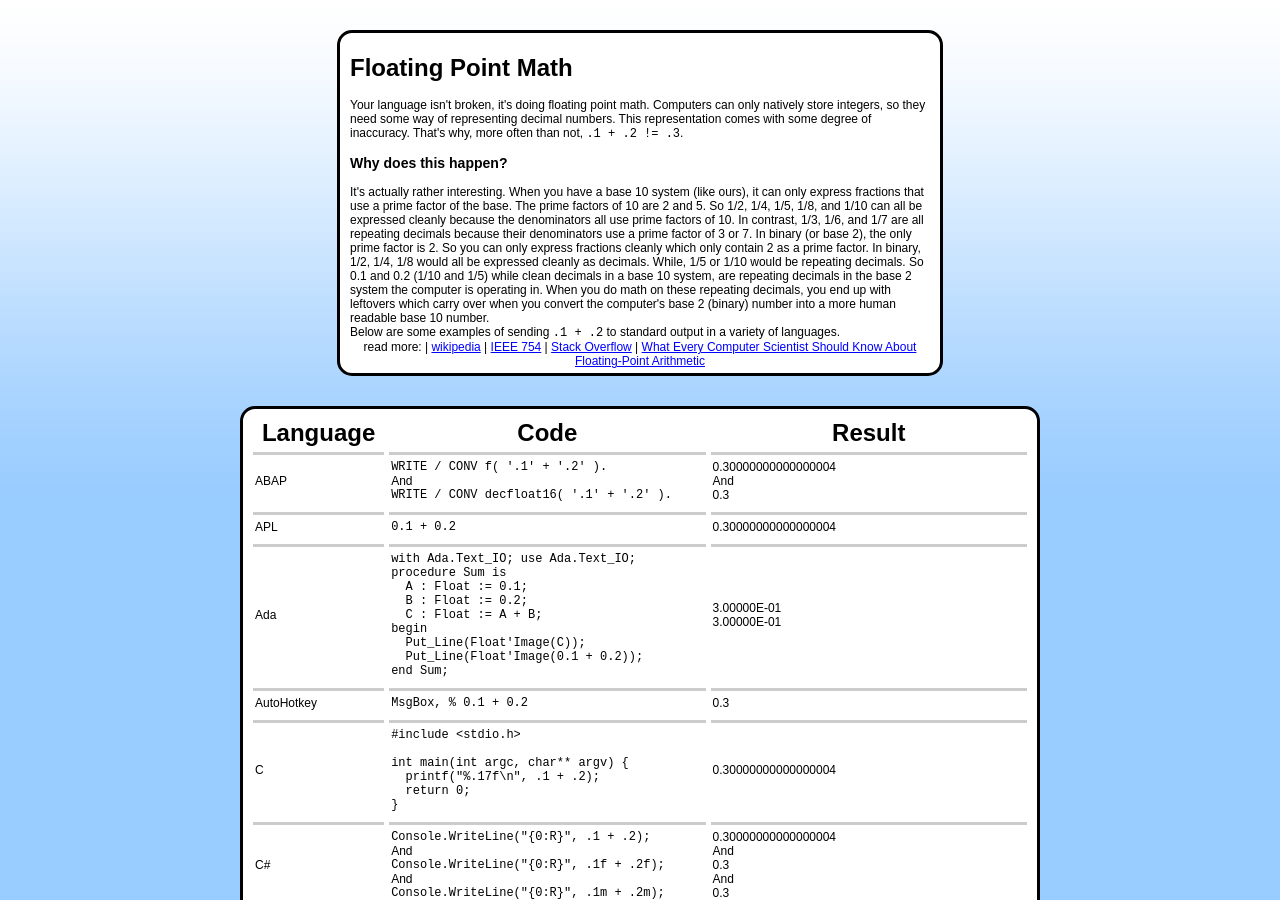
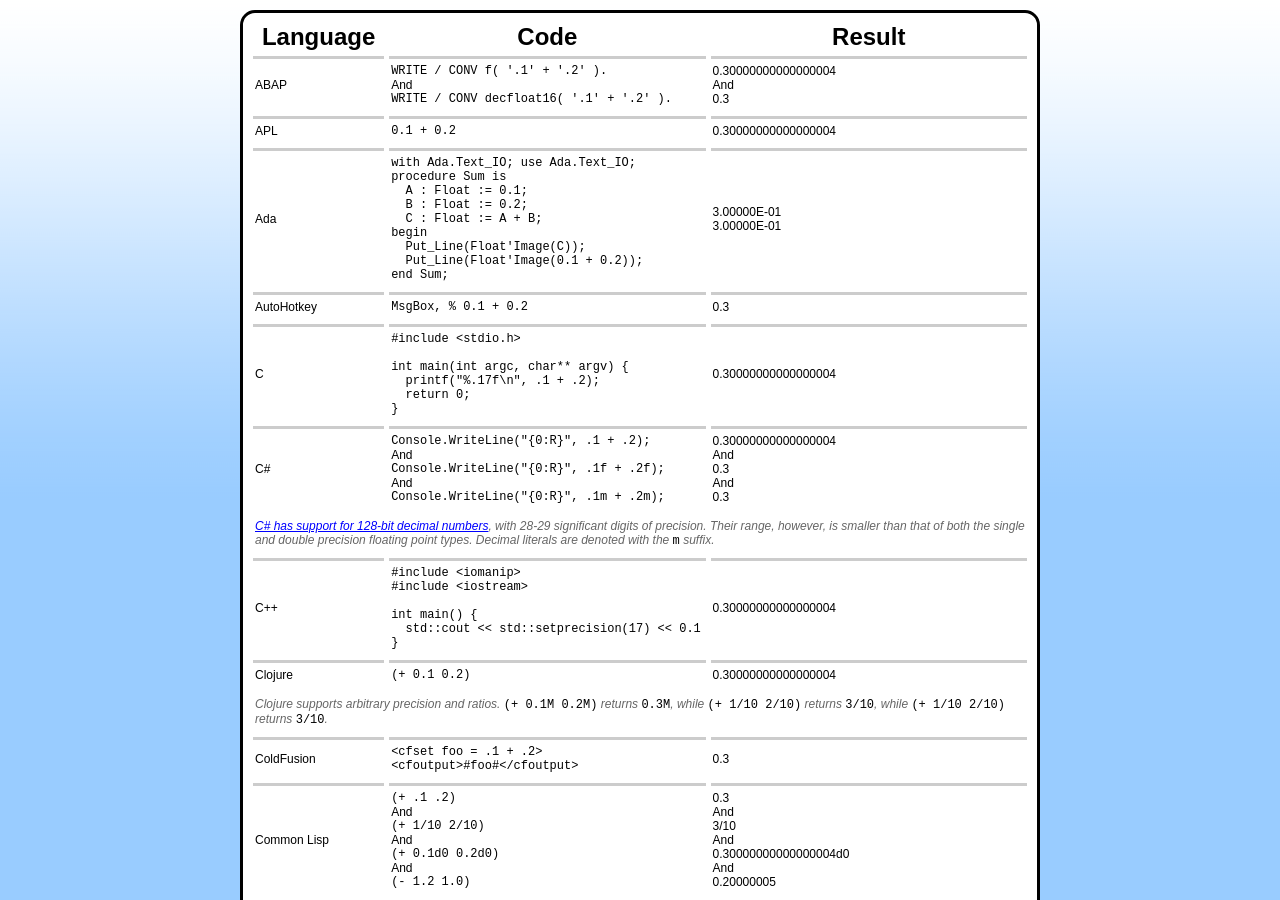
Before and after one commit to erikwiffin/0.30000000000000004, a Jekyll site: the page built from index.md, in a window 1280 px wide and 900 px high. Built offline with Jekyll 4.4.1, drawn with Linux system fonts in a browser that asks for light colours; our own code applies the rules of GitHub Pages for plain Markdown files.

Commit message:
chore(index.md): Move intro copy to index page
- Move introductory copy from the page template to the index page.
- Use Markdown for copy.
- Tweak copy in a couple of places.

```diff
--- a/_layouts/home.html
+++ b/_layouts/home.html
@@ -1,47 +1,6 @@
 ---
 layout: default
 ---
-<div>
-    <h1>Floating Point Math</h1>
-    <p>
-        Your language isn't broken, it's doing floating point math.
-        Computers can only natively store integers,
-        so they need some way of representing decimal numbers.
-        This representation comes with some degree of inaccuracy.
-        That's why, more often than not, <code>.1 + .2 != .3</code>.
-    </p>
-
-    <h3>Why does this happen?</h3>
-    <p>
-        It's actually rather interesting. When you have a base 10 system (like ours),
-        it can only express fractions that use a prime factor of the base.
-        The prime factors of 10 are 2 and 5. So 1/2, 1/4, 1/5, 1/8, and 1/10
-        can all be expressed cleanly because the denominators all use prime factors of 10.
-        In contrast, 1/3, 1/6, and 1/7 are all repeating decimals because their denominators use a prime factor of 3 or 7.
-        In binary (or base 2), the only prime factor is 2. So you can only express fractions cleanly which only contain 2 as a prime factor.
-        In binary, 1/2, 1/4, 1/8 would all be expressed cleanly as decimals.
-        While, 1/5 or 1/10 would be repeating decimals.
-        So 0.1 and 0.2 (1/10 and 1/5) while clean decimals in a base 10 system, are repeating decimals in the base 2 system the computer is operating in.
-        When you do math on these repeating decimals, you end up with leftovers which carry
-        over when you convert the computer's base 2 (binary) number into a more human readable base 10 number.
-    </p>
-
-    <p>
-        Below are some examples of sending <code>.1 + .2</code>
-        to standard output in a variety of languages.
-    </p>
-    <p align="center">
-        read more:
-        |
-        <a href="http://en.wikipedia.org/wiki/Floating_point">wikipedia</a>
-        |
-        <a href="https://standards.ieee.org/standard/754-2008.html">IEEE 754</a>
-        |
-        <a href="http://stackoverflow.com/questions/588004/is-javascripts-math-broken/588014">Stack Overflow</a>
-        |
-        <a href="http://docs.oracle.com/cd/E19957-01/806-3568/ncg_goldberg.html">What Every Computer Scientist Should Know About Floating-Point Arithmetic</a>
-    </p>
-</div>
 
 <table cellpadding="0" cellspacing="5">
     <tr>
--- a/index.md
+++ b/index.md
@@ -1,6 +1,38 @@
 ---
-# You don't need to edit this file, it's empty on purpose.
-# Edit theme's home layout instead if you wanna make some changes
-# See: https://jekyllrb.com/docs/themes/#overriding-theme-defaults
 layout: home
 ---
+
+# Floating Point Math
+
+Your language isn't broken, it's doing floating point math. Computers can only
+natively store integers, so they need some way of representing decimal numbers.
+This representation is not perfectly accurate. This is why, more often than not,
+`0.1 + 0.2 != 0.3`.
+
+## Why does this happen?
+
+It's actually rather interesting. When you have a base-10 system (like ours), it
+can only express fractions that use a prime factor of the base. The prime
+factors of 10 are 2 and 5. So 1/2, 1/4, 1/5, 1/8, and 1/10 can all be expressed
+cleanly because the denominators all use prime factors of 10. In contrast, 1/3,
+1/6, and 1/7 are all repeating decimals because their denominators use a prime
+factor of 3 or 7.
+
+In binary (or base-2), the only prime factor is 2, so you can only cleanly
+express fractions whose denominator has only 2 as a prime factor. In binary,
+1/2, 1/4, 1/8 would all be expressed cleanly as decimals, while 1/5 or 1/10
+would be repeating decimals. So 0.1 and 0.2 (1/10 and 1/5), while clean decimals
+in a base-10 system, are repeating decimals in the base-2 system the computer
+uses. When you perform math on these repeating decimals, you end up with
+leftovers which carry over when you convert the computer's base-2 (binary)
+number into a more human-readable base-10 representation.
+
+Below are some examples of sending `.1 + .2` to standard output in a variety of
+languages.
+
+Read more:
+- [Wikipedia](http://en.wikipedia.org/wiki/Floating_point)
+- [IEEE 754](https://standards.ieee.org/standard/754-2008.html)
+- [Stack Overflow](http://stackoverflow.com/questions/588004/is-javascripts-math-broken/588014)
+- [What Every Computer Scientist Should Know About Floating-Point
+  Arithmetic](http://docs.oracle.com/cd/E19957-01/806-3568/ncg_goldberg.html)
```
